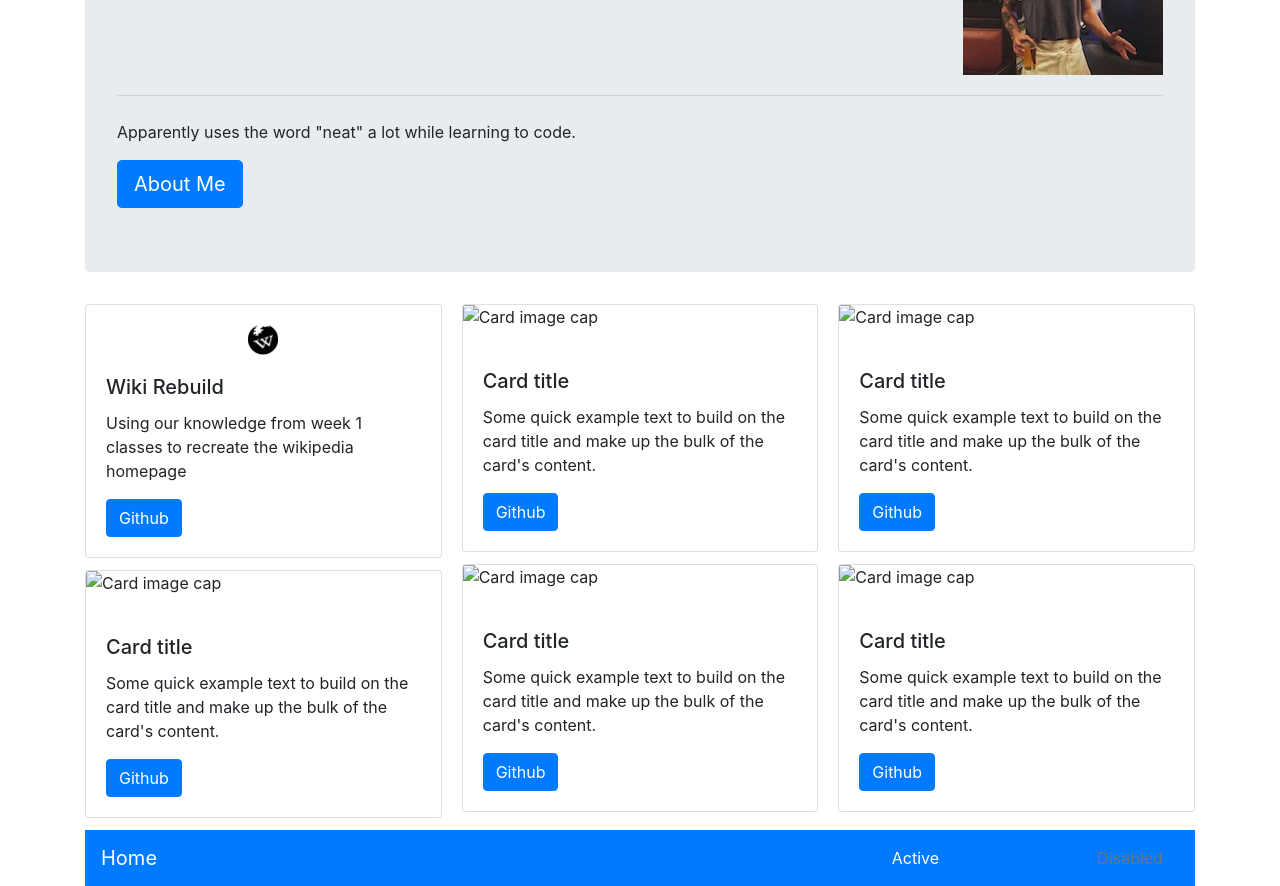
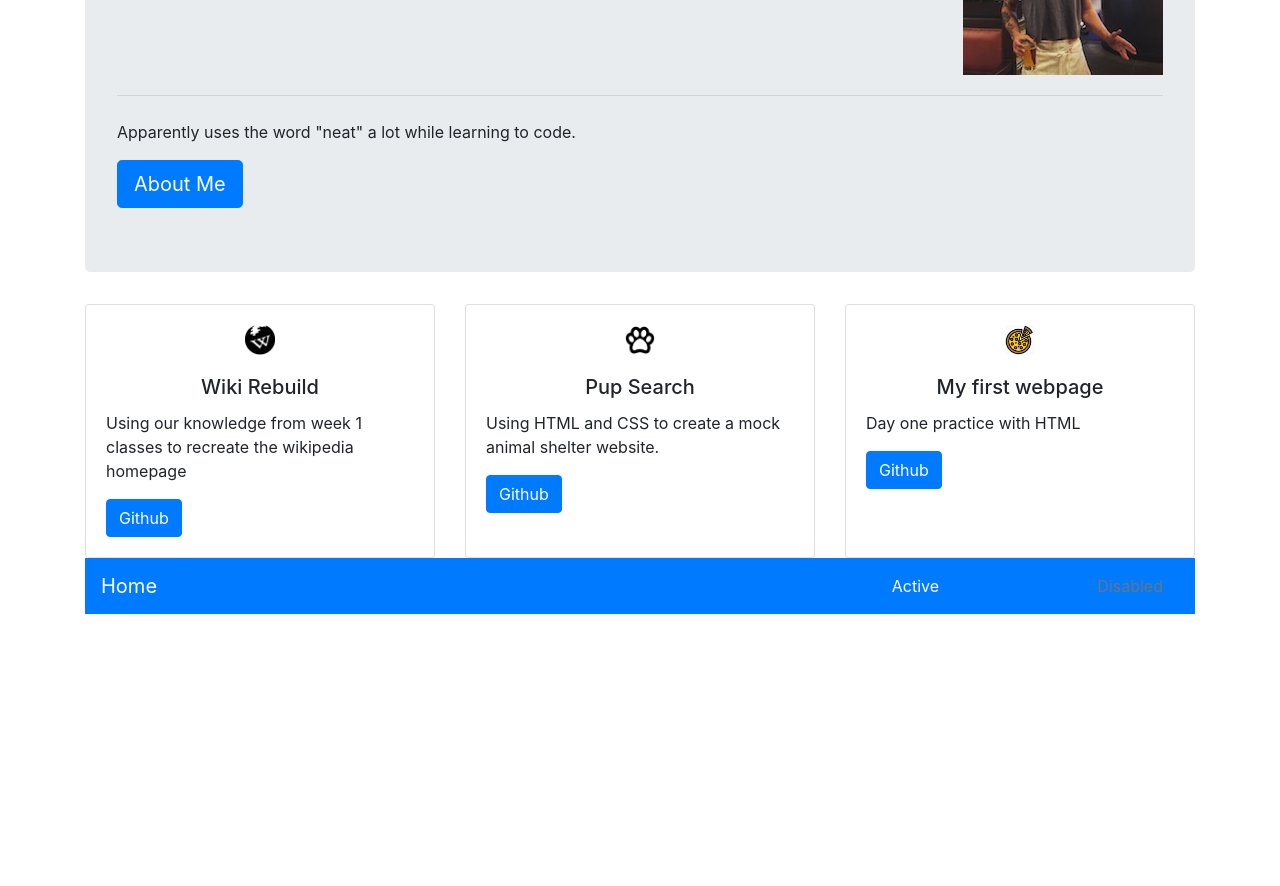
Before and after one commit to scottafraser/portfolio, a plain HTML site: page index.html in a window 1280 px wide. Shown: the part 172-1058 px from the top of the page. After the commit the page ends 800 px from the top, so only its background shows below. Drawn offline with Linux system fonts and the light colour scheme.

Commit message:
creat content for cards

```diff
--- a/css/styles.css
+++ b/css/styles.css
@@ -25,5 +25,6 @@ button:hover, a:hover {
 
 .card-title {
   padding-top: 20px;
+  text-align: center;
 
 }
--- a/index.html
+++ b/index.html
@@ -16,7 +16,7 @@
         <p>Apparently uses the word "neat" a lot while learning to code.</p>
         <a class="btn btn-primary btn-lg" href="#" role="button">About Me</a>
       </div>
-      <div class="card-columns">
+      <div class="card-deck">
         <div class="card">
           <div class="card-body">
             <img src="img/wiki.png" alt="wikipedia" height="30" width="30">
@@ -26,43 +26,19 @@
           </div>
         </div>
         <div class="card">
-          <img class="card-img-top" src=".../100px180/" alt="Card image cap">
           <div class="card-body">
-            <h5 class="card-title">Card title</h5>
-            <p class="card-text">Some quick example text to build on the card title and make up the bulk of the card's content.</p>
-            <a href="#" class="btn btn-primary">Github</a>
+            <img src="img/pup.png" alt="pawprint" height="30" width="30">
+            <h5 class="card-title">Pup Search</h5>
+            <p class="card-text"> Using HTML and CSS to create a mock animal shelter website.</p>
+            <a href="https://github.com/scottafraser/shelter" class="btn btn-primary">Github</a>
           </div>
         </div>
         <div class="card">
-          <img class="card-img-top" src=".../100px180/" alt="Card image cap">
           <div class="card-body">
-            <h5 class="card-title">Card title</h5>
-            <p class="card-text">Some quick example text to build on the card title and make up the bulk of the card's content.</p>
-            <a href="#" class="btn btn-primary">Github</a>
-          </div>
-        </div>
-        <div class="card">
-          <img class="card-img-top" src=".../100px180/" alt="Card image cap">
-          <div class="card-body">
-            <h5 class="card-title">Card title</h5>
-            <p class="card-text">Some quick example text to build on the card title and make up the bulk of the card's content.</p>
-            <a href="#" class="btn btn-primary">Github</a>
-          </div>
-        </div>
-        <div class="card">
-          <img class="card-img-top" src=".../100px180/" alt="Card image cap">
-          <div class="card-body">
-            <h5 class="card-title">Card title</h5>
-            <p class="card-text">Some quick example text to build on the card title and make up the bulk of the card's content.</p>
-            <a href="#" class="btn btn-primary">Github</a>
-          </div>
-        </div>
-        <div class="card">
-          <img class="card-img-top" src=".../100px180/" alt="Card image cap">
-          <div class="card-body">
-            <h5 class="card-title">Card title</h5>
-            <p class="card-text">Some quick example text to build on the card title and make up the bulk of the card's content.</p>
-            <a href="#" class="btn btn-primary">Github</a>
+            <img src="img/pizza.jpeg" alt="pawprint" height="30" width="30">
+            <h5 class="card-title">My first webpage</h5>
+            <p class="card-text"> Day one practice with HTML</p>
+            <a href="https://github.com/scottafraser/first-webpage" class="btn btn-primary">Github</a>
           </div>
         </div>
       </div>
```
Also changed, not shown: img/pizza.jpeg (added), img/pup.png (added).
